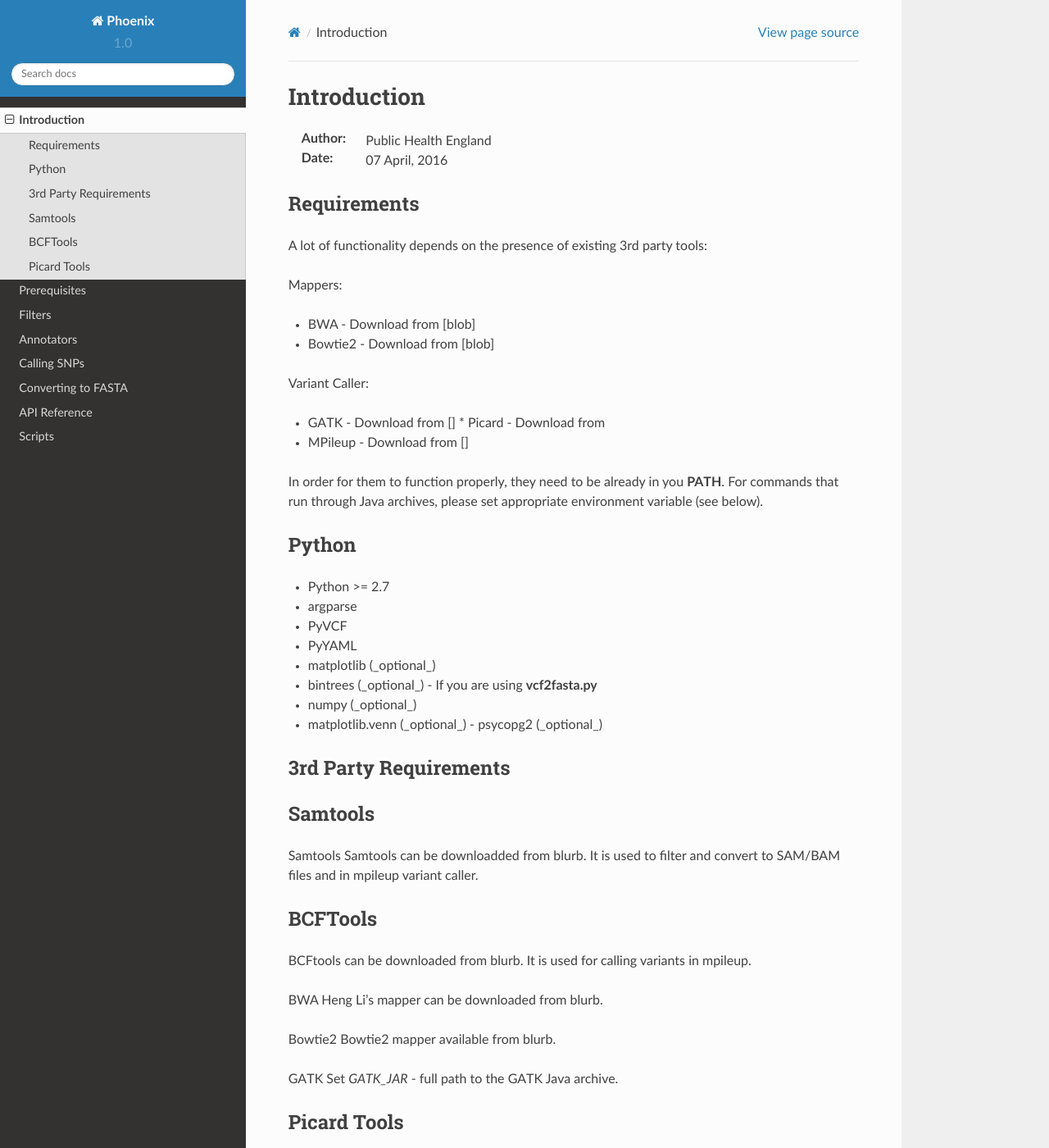
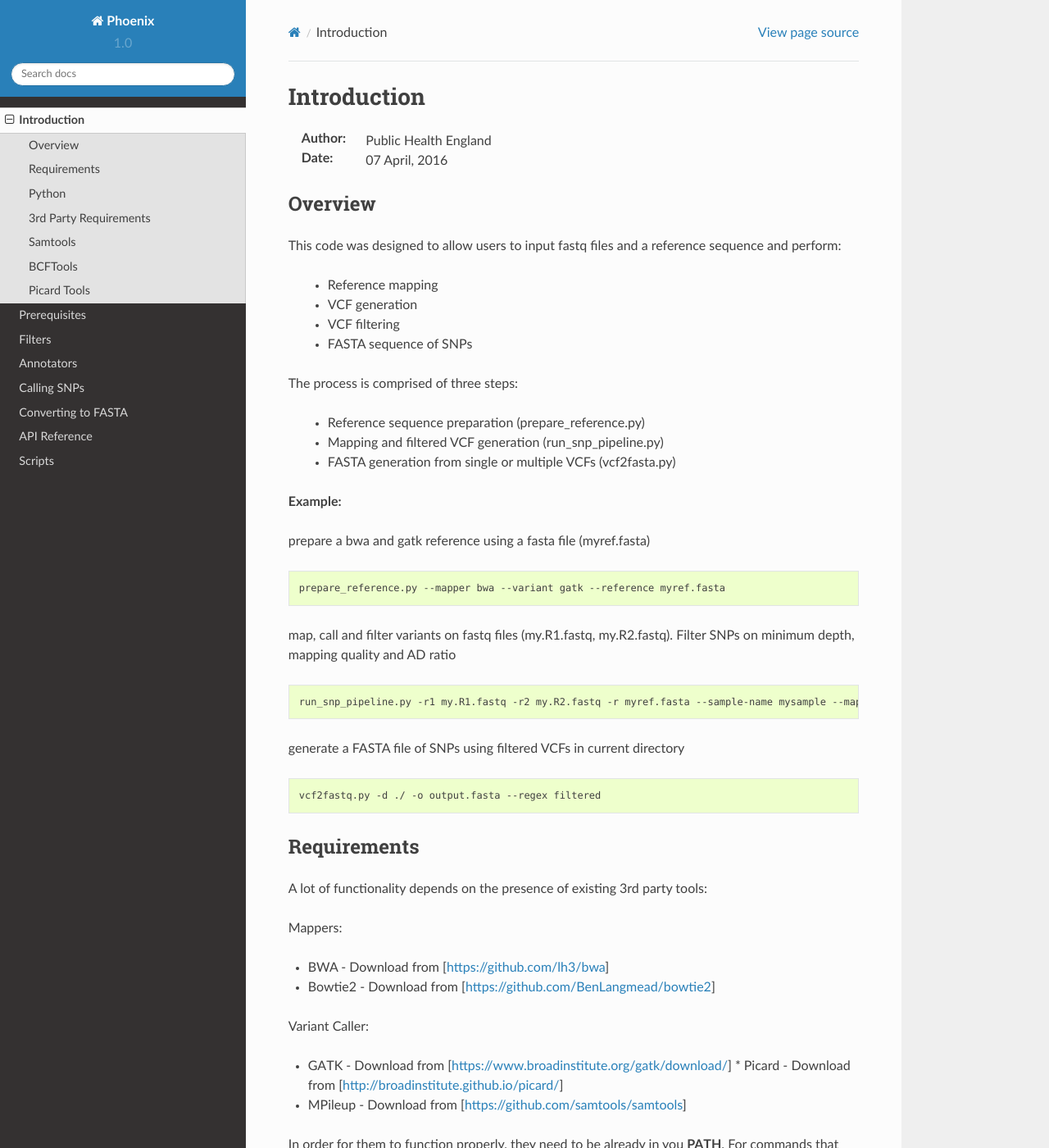
Before and after one commit to ukhsa-collaboration/PHEnix, a Sphinx documentation site: the page built from docs/Introduction.rst, in a window 1280 px wide and 1400 px high. Shown: the whole window at 82% size. Built offline with Sphinx 7.4.7 and the Read the Docs theme 2.0.0, drawn with Linux system fonts in a browser that asks for light colours; some of the changed text lies outside the part shown.

Commit message:
added an overview section to the introduction and added links to 3rd party software

```diff
--- a/docs/Introduction.rst
+++ b/docs/Introduction.rst
@@ -5,6 +5,41 @@ Introduction
 
 :Date: |today|
 
+Overview
+--------
+
+This code was designed to allow users to input fastq files and a reference sequence and perform:
+
+ - Reference mapping
+ - VCF generation
+ - VCF filtering
+ - FASTA sequence of SNPs
+
+The process is comprised of three steps:
+
+ - Reference sequence preparation (prepare_reference.py)
+ - Mapping and filtered VCF generation (run_snp_pipeline.py)
+ - FASTA generation from single or multiple VCFs (vcf2fasta.py)
+
+**Example:**
+
+prepare a bwa and gatk reference using a fasta file (myref.fasta)
+
+.. code:: bash
+
+   prepare_reference.py --mapper bwa --variant gatk --reference myref.fasta
+
+map, call and filter variants on fastq files (my.R1.fastq, my.R2.fastq). Filter SNPs on minimum depth, mapping quality and AD ratio
+
+.. code:: bash
+
+   run_snp_pipeline.py -r1 my.R1.fastq -r2 my.R2.fastq -r myref.fasta --sample-name mysample --mapper bwa --variant gatk --filters min_depth:5,mq_score:30,ad_ratio:0.9
+
+generate a FASTA file of SNPs using filtered VCFs in current directory
+
+.. code:: bash
+
+   vcf2fastq.py -d ./ -o output.fasta --regex filtered
 
 Requirements
 ------------
@@ -13,18 +48,18 @@ A lot of functionality depends on the presence of existing 3rd party tools:
 
 Mappers:
 
-* BWA - Download from [blob]
+* BWA - Download from [https://github.com/lh3/bwa]
 
-* Bowtie2 - Download from [blob]
+* Bowtie2 - Download from [https://github.com/BenLangmead/bowtie2]
 
 
 
 Variant Caller:
 
-- GATK - Download from []
-  * Picard - Download from
+- GATK - Download from [https://www.broadinstitute.org/gatk/download/]
+  * Picard - Download from [http://broadinstitute.github.io/picard/]
 
-- MPileup - Download from []
+- MPileup - Download from [https://github.com/samtools/samtools]
 
 In order for them to function properly, they need to be already in you **PATH**. For commands that run through Java archives, please set appropriate environment variable (see below).
 
@@ -56,17 +91,17 @@ Python
 Samtools
 --------
 
-Samtools Samtools can be downloadded from blurb. It is used to filter and convert to SAM/BAM files and in mpileup variant caller.
+Samtools Samtools can be downloaded from https://github.com/samtools/samtools. It is used to filter and convert to SAM/BAM files and in mpileup variant caller.
 
 
 BCFTools
 ---------
 
-BCFtools can be downloaded from blurb. It is used for calling variants in mpileup.
+BCFtools can be downloaded from https://github.com/samtools/bcftools. It is used for calling variants in mpileup.
 
-BWA Heng Li's mapper can be downloaded from blurb.
+BWA Heng Li's mapper can be downloaded from https://github.com/lh3/bwa.
 
-Bowtie2 Bowtie2 mapper available from blurb.
+Bowtie2 Bowtie2 mapper available from https://github.com/BenLangmead/bowtie2.
 
 GATK Set *GATK_JAR* - full path to the GATK Java archive.
 
```
